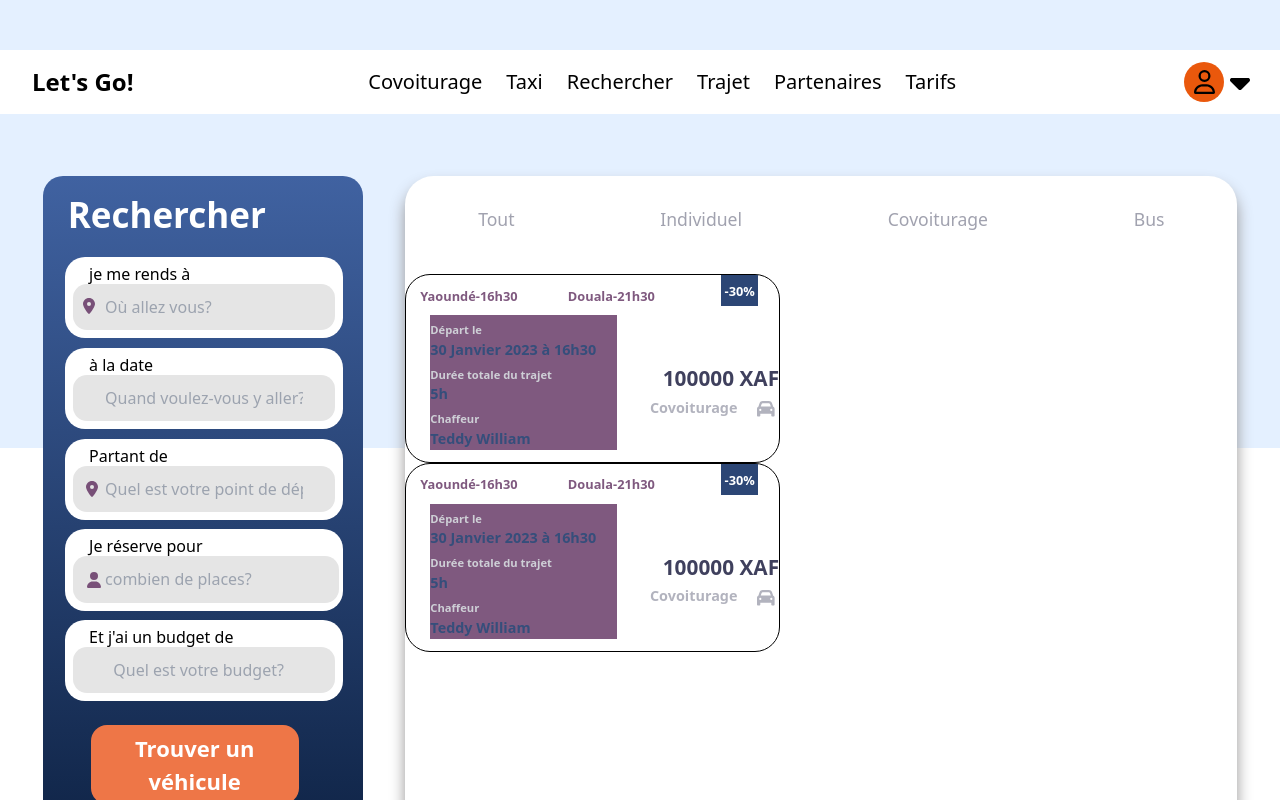
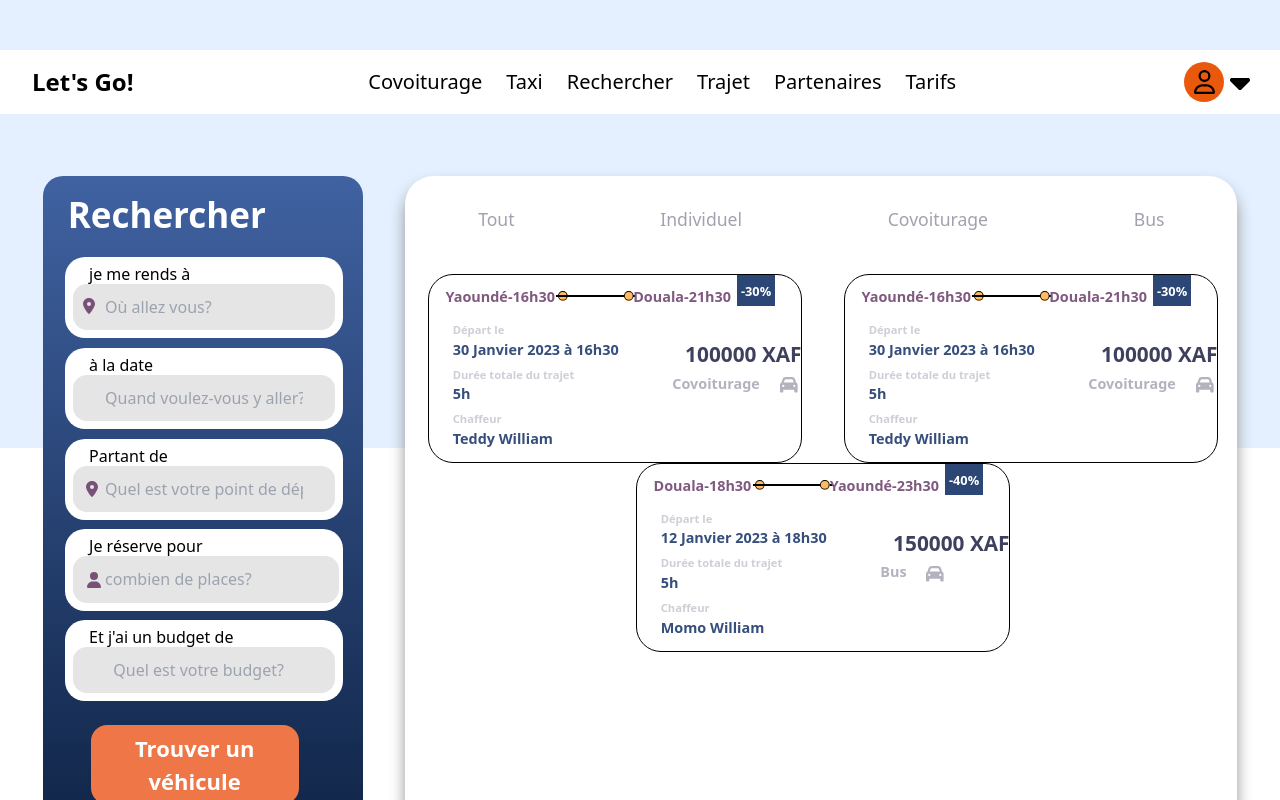
Before and after one commit to haterb4/letsgo, a Next.js app: page /vue in a window 1280 px wide. Shown: the top 800 px of the page. Built offline with nearby package versions, Linux system fonts and the light colour scheme.

Commit message:
partie de william 2

```diff
--- a/src/componnents/OptionCard.jsx
+++ b/src/componnents/OptionCard.jsx
@@ -3,6 +3,10 @@ import Link from "next/link";
 import { FontAwesomeIcon } from "@fortawesome/react-fontawesome";
 import { faCar, faUser } from "@fortawesome/free-solid-svg-icons";
 import styles2 from "@/styles/option.module.css";
+import { faWindowMinimize} from "@fortawesome/free-solid-svg-icons";
+import { faCircle } from "@fortawesome/free-regular-svg-icons";
+
+
 
 const OptionCard = (props) => {
    let rideOptionIcon;
@@ -12,6 +16,12 @@ const OptionCard = (props) => {
       case "Covoiturage":
          rideOptionIcon = <FontAwesomeIcon icon={faCar} className={styles2.icon} />
          break;
+         case "Bus":
+            rideOptionIcon = <FontAwesomeIcon icon={faCar} className={styles2.icon} />
+            break;
+            case "Individuel":
+         rideOptionIcon = <FontAwesomeIcon icon={faCar} className={styles2.icon} />
+         break;
       default :
          break;
    }
@@ -19,7 +29,10 @@ const OptionCard = (props) => {
       <div className={styles2.card}>
          <div className={styles2.info}>
             <span className={styles2.ville}>{props.startTown}-{props.startTime}</span>
-            <span className={styles2.ville}> {props.destinationTown}-{props.destinationTime}</span>
+            <FontAwesomeIcon icon={faCircle} className={styles2.icon}/>
+            <div className={styles2.line}> </div>
+            <FontAwesomeIcon icon={faCircle} className={styles2.icon3}/>
+            <span className={styles2.ville}> <span className={styles2.ville2}>{props.destinationTown}-{props.destinationTime}</span></span>
             <div className={styles2.reduction}>
                <p>{props.reduction}</p>
             </div>
--- a/src/pages/vue.jsx
+++ b/src/pages/vue.jsx
@@ -34,7 +34,20 @@ const Vue = () => {
       driverName: "Teddy William",
       tripCost: 100000,
       rideOption: "Covoiturage"
+    },
+    {
+      startTown: "Douala",
+      startTime: "18h30",
+      destinationTown: "Yaoundé",
+      destinationTime: "23h30",
+      reduction: "-40%",
+      startDate: "12 Janvier 2023",
+      tripDuration: "5h",
+      driverName: "Momo William",
+      tripCost: 150000,
+      rideOption: "Bus"
     }
+
   ]
 
   const optionCardComp = optionCardInfo.map((info, index) =>
--- a/src/styles/option.module.css
+++ b/src/styles/option.module.css
@@ -1,8 +1,20 @@
+
+.contain .voy .optioncardcontainer {
+    display: flex;
+    flex-direction: row;
+    justify-content: space-around;
+    flex-wrap: wrap;
+
+}
+
+
+
 .contain .voy .card{
     background: rgb(255, 255, 255);
     width: 45%;
     height: 11.8rem;
     position: relative;
+    left: 0.1rem;
     top: 4.5rem;
     border-radius: 25px;
     border: #000000 1px solid;
@@ -16,19 +28,53 @@
 
 .contain .voy .card .ville{
     position: relative;
-    top: 0.7rem;
-    right: 0.7rem;
+    top: 0.65rem;
+    left: 0.9rem;
     color: #7F597F;
-    font-size: 0.8rem;
+    font-size: 0.9rem;
     font-weight:  bold;
 }
 
+
+.contain .voy .card .ville .ville2{
+    position: relative;
+    right: 2.5rem;
+
+}
+
+
+.card .info .icon{
+    background-color: #FFBA65;
+    border-radius: 28px;
+    height: 0.6rem;
+    position: relative;
+    top: 1rem;
+    left: 0.8rem;
+}
+
+.card .info .line{
+    background-color: #000000;
+    width: 5rem;
+    height: 0.1rem;
+    position: relative;
+    top:  1.25rem;
+    right: 0.2rem;
+}
+
+.card .info .icon3{
+    background-color: #FFBA65;
+    border-radius: 28px;
+    height: 0.6rem;
+    position: relative;
+    top: 1rem;
+    right: 1.3rem;
+}
 .card .info .reduction{
     background-color: #2C4675;
     width: 10%;
     height: 1.9rem;
     position: relative;
-    left: 0.3rem;
+    right: 1.5rem;
     text-align: center;
     color: #ffffff;
     font-size: 80%;
@@ -43,13 +89,10 @@
 .card .contenu{
     display: flex;
     flex-direction: column;
-
     position: relative;
     top: 0.6rem;
     left: 1.5rem;
     width: 50%;
-    background-color: #7F597F;
-
 }
 
 .card .contenu .text {
@@ -69,7 +112,7 @@
 .card .price{
 
     position: relative;
-    top: -4.8rem;
+    top: -6.3rem;
     left: 68%;
     width: 32%;
 }
--- a/src/styles/vue.module.css
+++ b/src/styles/vue.module.css
@@ -220,7 +220,6 @@
     color: #ffffff;
     font-size: 22px;
     font-weight: bold;
-
 }
 /***************************barre d'option***********************************************/
 
```
Lines whose indentation alone changed are shown as unchanged.
